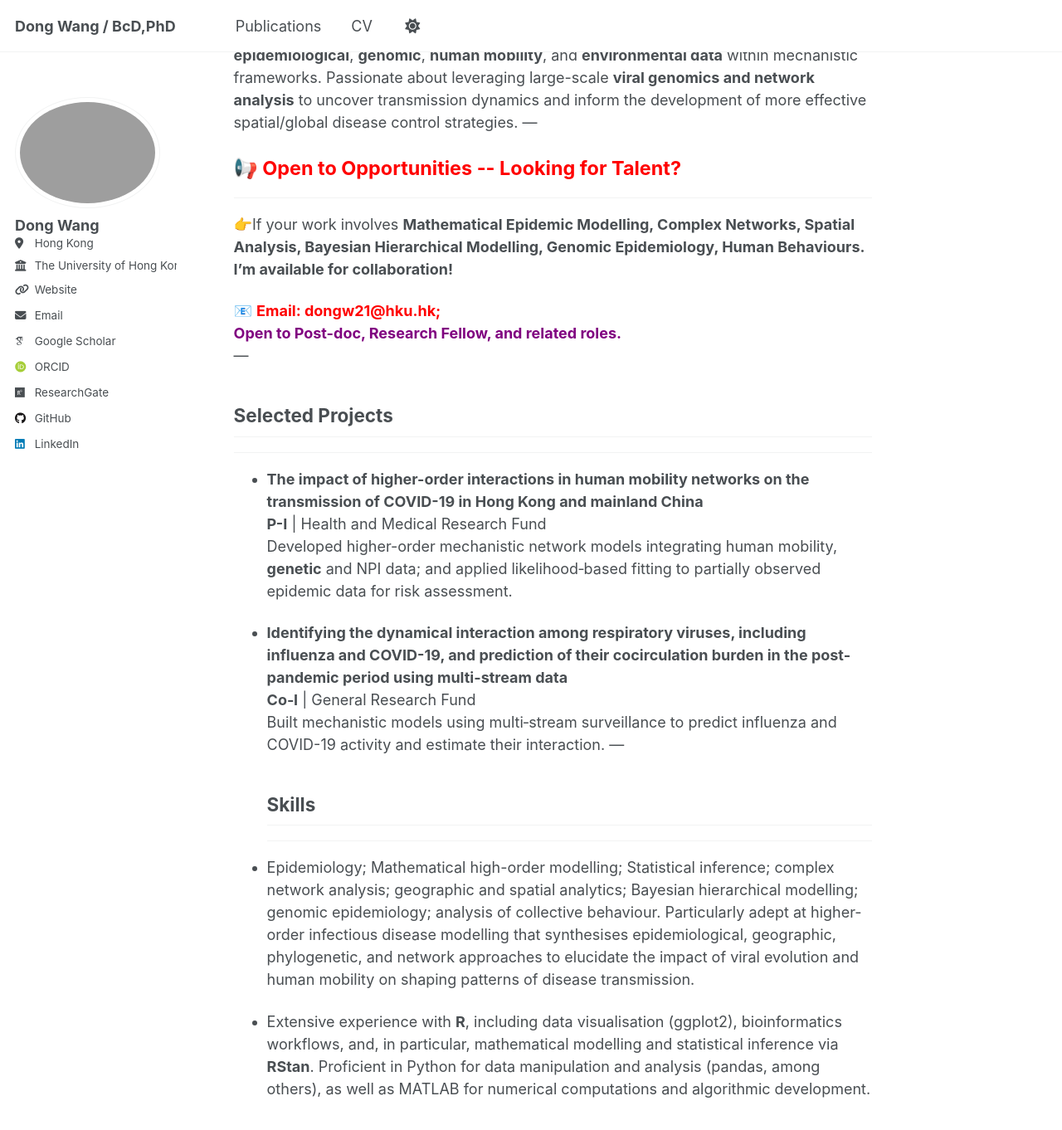
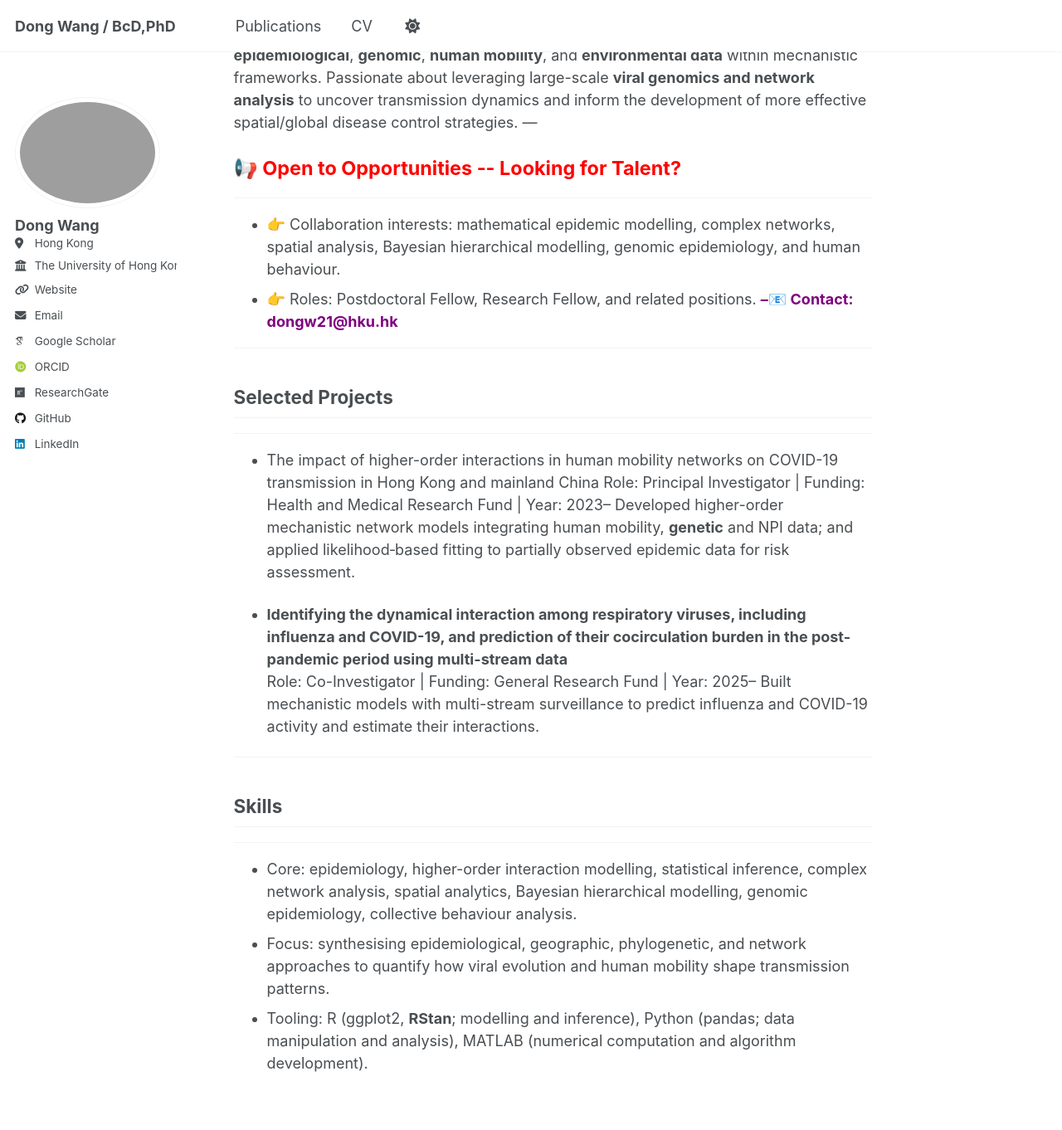
Before and after one commit to WangDongHKU/Dong_WANG.github.io, a Jekyll site: the page built from _pages/about.md, in a window 1280 px wide and 1400 px high, scrolled down 327 px. Shown: the top 1362 px of the window at 83% size. Built offline with Jekyll 4.4.1, drawn with Linux system fonts in a browser that asks for light colours; some web fonts are replaced; a script that is not in the unit is left out.

Commit message:
Update about.md
Signed-off-by: DONG WANG <92856596+WangDongHKU@users.noreply.github.com>

```diff
--- a/_pages/about.md
+++ b/_pages/about.md
@@ -4,7 +4,7 @@ title: "👋 Dong WANG"
 author_profile: true
 redirect_from:
   - /about/
-  - /about.html
+  - /about.html description: "Postdoctoral Fellow in infectious disease modelling at HKU; Bayesian inference, viral genomics, mobility, and mechanistic frameworks."
 ---
 ---
 **Infectious Disease Modelling | Epidemiology | Complex Networks | Bayesian inference**
@@ -16,25 +16,24 @@ I am a  Postdoctoral Fellow at HKU School of Public Health with a PhD in **Mathe
 📢 Open to Opportunities -- Looking for Talent?
 </div>
 ---
-👉If your work involves <strong>Mathematical Epidemic Modelling, Complex Networks, Spatial Analysis, Bayesian Hierarchical Modelling, Genomic Epidemiology,  Human Behaviours.
-  I’m available for collaboration!
+- 👉 Collaboration interests: mathematical epidemic modelling, complex networks, spatial analysis, Bayesian hierarchical modelling, genomic epidemiology, and human behaviour.
+- 👉 Roles: Postdoctoral Fellow, Research Fellow, and related positions.
+<span style="color: purple; font-weight:bold;">--📧 Contact: dongw21@hku.hk  </span>
 
-📧 <span style="color:red; font-weight:bold;">Email: dongw21@hku.hk;  </span>
-<span style="color: purple; font-weight:bold;"> Open to Post-doc, Research Fellow, and related roles. </span>
 ---
 ## Selected Projects
 ---
-- **The impact of higher-order interactions in human mobility networks on the transmission of COVID-19 in Hong Kong and mainland China**
-**P-I** | Health and Medical Research Fund
+- The impact of higher-order interactions in human mobility networks on COVID-19 transmission in Hong Kong and mainland China
+   Role: Principal Investigator | Funding: Health and Medical Research Fund | Year: 2023–
 Developed  higher-order mechanistic network models integrating human mobility, **genetic** and NPI data; and applied likelihood‑based fitting to partially observed epidemic data for risk assessment.
 
 - **Identifying the dynamical interaction among respiratory viruses, including influenza and COVID-19, and prediction of their cocirculation burden in the post-pandemic period using multi-stream data**
-**Co‑I** | General Research Fund
-Built mechanistic models using multi‑stream surveillance to predict influenza and COVID-19 activity and estimate their interaction.
+Role: Co-Investigator | Funding: General Research Fund | Year: 2025–
+Built mechanistic models with multi-stream surveillance to predict influenza and COVID-19 activity and estimate their interactions.
+
 ---
 ## Skills
 ---
--  Epidemiology; Mathematical high-order modelling; Statistical inference; complex network analysis; geographic and spatial analytics; Bayesian hierarchical modelling; genomic epidemiology; analysis of collective behaviour.
-Particularly adept at higher-order infectious disease modelling that synthesises epidemiological, geographic, phylogenetic, and network approaches to elucidate the impact of viral evolution and human mobility on shaping patterns of disease transmission.
-
-- Extensive experience with **R**, including data visualisation (ggplot2), bioinformatics workflows, and, in particular, mathematical modelling and statistical inference via **RStan**. Proficient in Python for data manipulation and analysis (pandas, among others), as well as MATLAB for numerical computations and algorithmic development.
+-  Core: epidemiology, higher-order interaction modelling, statistical inference, complex network analysis, spatial analytics, Bayesian hierarchical modelling, genomic epidemiology, collective behaviour analysis.
+-  Focus: synthesising epidemiological, geographic, phylogenetic, and network approaches to quantify how viral evolution and human mobility shape transmission patterns.
+-  Tooling: R (ggplot2, **RStan**; modelling and inference), Python (pandas; data manipulation and analysis), MATLAB (numerical computation and algorithm development).
```
